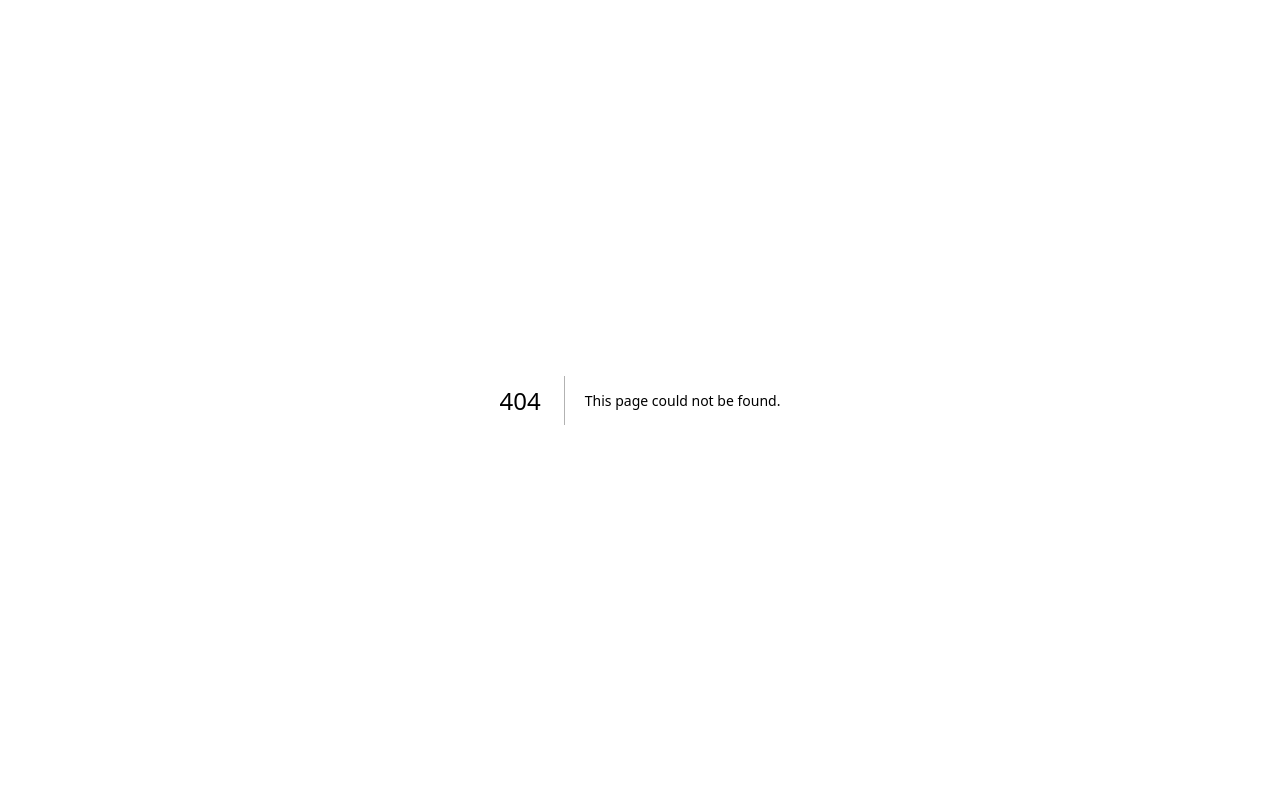
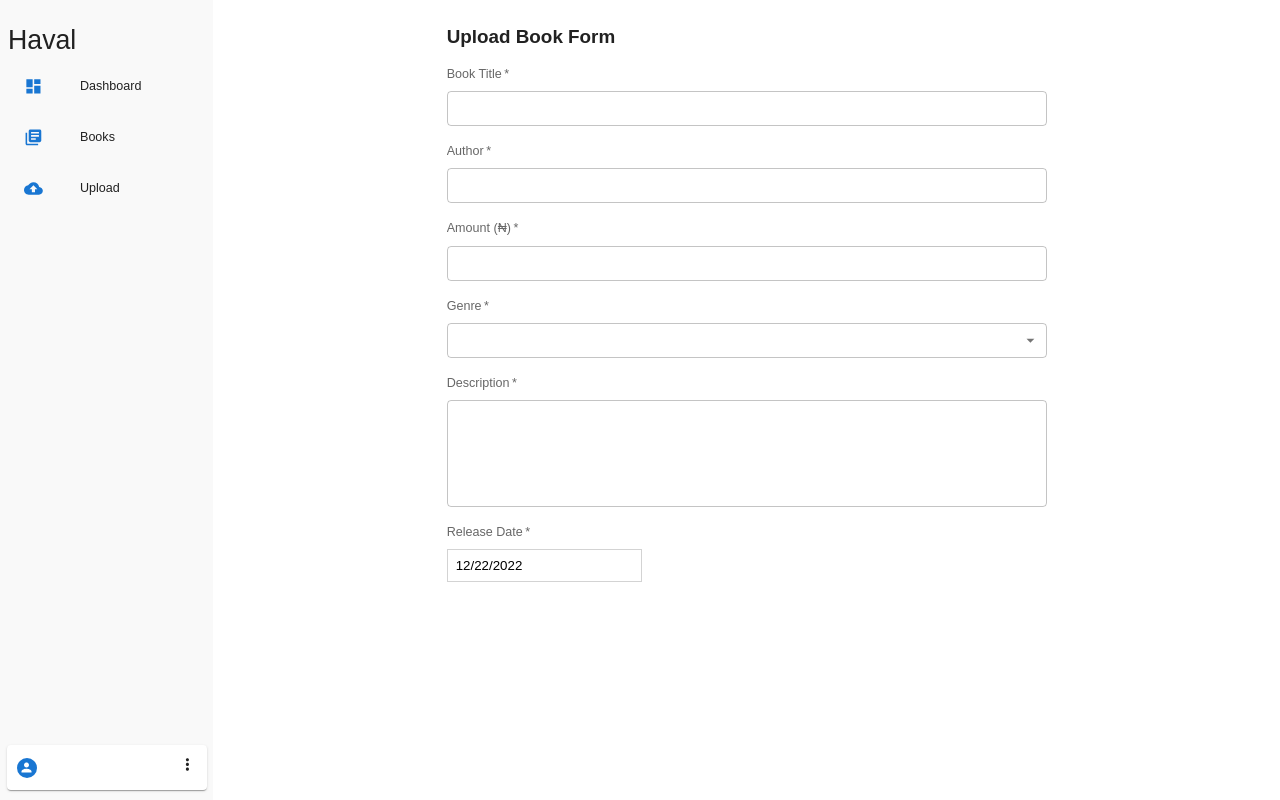
Before and after one commit to Perebonilado/havalWeb, a Next.js app: page /upload/book in a window 1280 px wide. Before the commit this address had no page. Built offline with nearby package versions, Linux system fonts and the light colour scheme.

Commit message:
date picker implemented

```diff
--- a/@modules/upload/Upload.tsx
+++ b/@modules/upload/Upload.tsx
@@ -12,7 +12,7 @@ const Upload: FC = () => {
       <Grid container wrap="wrap" spacing={5}>
         {UploadChoiceData.map((data, idx) => {
           return data.isActive ? (
-            <Grid item>
+            <Grid item key={idx}>
               <UploadChoice
                 key={idx}
                 icon={data.icon}
@@ -21,7 +21,7 @@ const Upload: FC = () => {
               />
             </Grid>
           ) : (
-            <></>
+            null
           );
         })}
       </Grid>
--- /dev/null
+++ b/@modules/upload/components/UploadBookForm.tsx
@@ -0,0 +1,132 @@
+import React, { FC, useState } from "react";
+
+import {
+  Box,
+  TextField,
+  Stack,
+  InputLabel,
+  MenuItem,
+  Typography,
+  styled,
+} from "@mui/material";
+
+import { useFormik, FormikProvider, Form } from "formik";
+import DatePicker from "react-datepicker";
+import "react-datepicker/dist/react-datepicker.css";
+
+import { UploadBookValidation } from "../../../models/upload";
+import { allowedBookGenres } from "../constants";
+
+const initalValues = {
+  title: "",
+  author: "",
+  releaseDate: "",
+  amount: "",
+  genre: "",
+  description: "",
+};
+
+const DatePickerContainer = styled(Box)`
+  width: 100%;
+  input {
+    width: 100%;
+    padding: .5rem;
+    outline: none;
+    border: 1px solid lightgrey;
+    cursor: pointer;
+  }
+`;
+
+const UploadBookForm: FC = () => {
+  const [bookCover, setBookCover] = useState<File | null>(null);
+  const [book, setBook] = useState<File | null>(null);
+  const [releaseDate, setReleaseDate] = useState<Date>(new Date());
+
+  const handleSubmit = ({ values }: { values: typeof initalValues }) => {
+    console.log(values);
+  };
+
+  const formik = useFormik({
+    initialValues: initalValues,
+    validationSchema: UploadBookValidation,
+    onSubmit: (values) => handleSubmit({ values }),
+  });
+
+  return (
+    <Box
+      sx={{
+        margin: "auto",
+        width: "100%",
+        maxWidth: "600px",
+      }}
+    >
+      <Typography variant="h5" fontWeight={600} marginBottom={2}>
+        Upload Book Form
+      </Typography>
+      <FormikProvider value={formik}>
+        <Form>
+          <Stack spacing={2}>
+            <Box>
+              <InputLabel required sx={{ marginBottom: ".5rem" }}>
+                Book Title
+              </InputLabel>
+              <TextField label="" fullWidth size="small" />
+            </Box>
+
+            <Box>
+              <InputLabel required sx={{ marginBottom: ".5rem" }}>
+                Author
+              </InputLabel>
+              <TextField label="" fullWidth size="small" />
+            </Box>
+
+            <Box>
+              <InputLabel required sx={{ marginBottom: ".5rem" }}>
+                Amount <>(&#8358;)</>
+              </InputLabel>
+              <TextField label="" fullWidth size="small" />
+            </Box>
+
+            <Box>
+              <InputLabel required sx={{ marginBottom: ".5rem" }}>
+                Genre
+              </InputLabel>
+              <TextField label="" fullWidth size="small" select>
+                {allowedBookGenres.map((item, idx) => {
+                  return (
+                    <MenuItem key={idx} value={item}>
+                      {item}
+                    </MenuItem>
+                  );
+                })}
+              </TextField>
+            </Box>
+
+            <Box>
+              <InputLabel required sx={{ marginBottom: ".5rem" }}>
+                Description
+              </InputLabel>
+              <TextField label="" fullWidth size="small" multiline rows={5} />
+            </Box>
+
+            <Box>
+              <InputLabel required sx={{ marginBottom: ".5rem" }}>
+                Release Date
+              </InputLabel>
+              <DatePickerContainer>
+                <DatePicker
+                  minDate={new Date()}
+                  selected={releaseDate}
+                  onChange={(date: Date) => setReleaseDate(date)}
+                  style={{ width: "100%" }}
+                />
+              </DatePickerContainer>
+            </Box>
+          </Stack>
+        </Form>
+      </FormikProvider>
+    </Box>
+  );
+};
+
+export default UploadBookForm;
--- a/@modules/upload/constants/index.tsx
+++ b/@modules/upload/constants/index.tsx
@@ -12,12 +12,22 @@ export const UploadChoiceData: UploadChoice[] = [
     title: "Audio",
     path: "/upload/audio",
     icon: <AudioFile sx={{ fill: "#42a5f5", fontSize: 35 }} />,
-    isActive: true
+    isActive: false
   },
   {
     title: "Video",
     path: "/upload/video",
     icon: <AudioFile sx={{ fill: "#42a5f5", fontSize: 35 }} />,
-    isActive: true
+    isActive: false
   },
 ];
+
+export const allowedBookGenres: string[] = [
+    "religion",
+    "drama",
+    "fiction",
+    "non-fiction",
+    "health",
+    "comedy",
+    "romance",
+  ];
--- /dev/null
+++ b/models/upload.ts
@@ -0,0 +1,10 @@
+import * as Yup from "yup"
+
+export const UploadBookValidation = Yup.object({
+    title: Yup.string().required("required"),
+    author: Yup.string().required("required"),
+    releaseDate: Yup.date().required("required"),
+    amount: Yup.number().required("required"),
+    genre: Yup.string().required("required"),
+    description: Yup.string().required("required"),
+})
--- a/package.json
+++ b/package.json
@@ -18,6 +18,7 @@
     "formik": "^2.2.9",
     "next": "13.0.7",
     "react": "18.2.0",
+    "react-datepicker": "^4.8.0",
     "react-dom": "18.2.0",
     "react-redux": "^8.0.5",
     "react-toastify": "^9.1.1",
--- /dev/null
+++ b/pages/upload/book.tsx
@@ -0,0 +1,15 @@
+import { NextPage } from 'next'
+import React from 'react'
+
+import Layout from '../../layout'
+import UploadBookForm from '../../@modules/upload/components/UploadBookForm'
+
+const book:NextPage = () => {
+  return (
+    <Layout>
+        <UploadBookForm />
+    </Layout>
+  )
+}
+
+export default book
```
Also changed, not shown: 2 other files (tests, documents, lock files or other folders).
